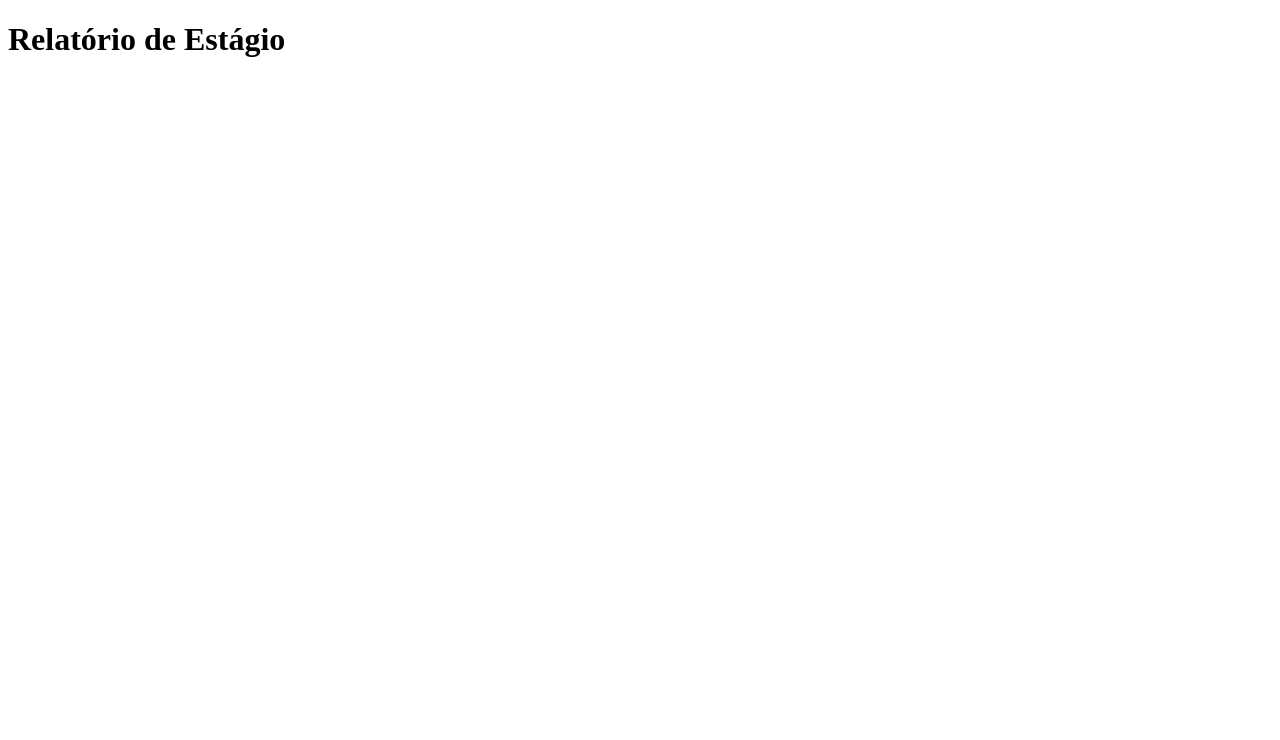
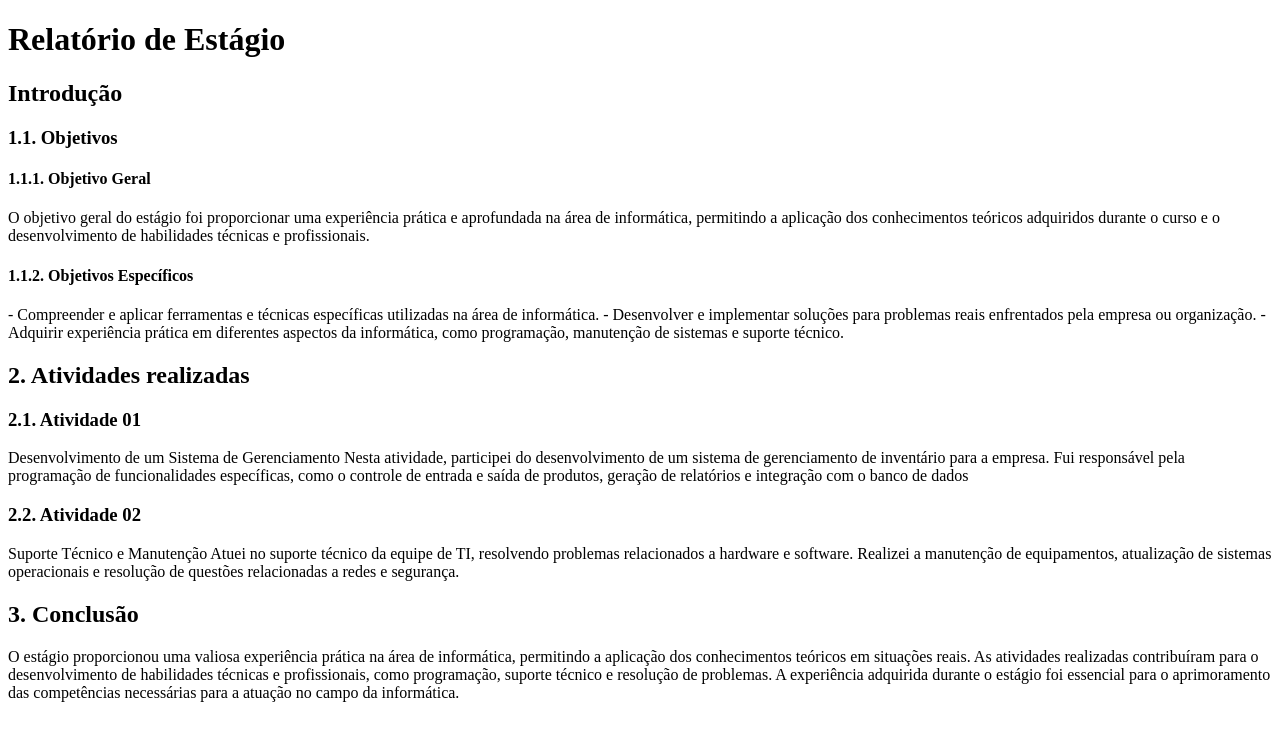
Before and after one commit to KaueLion/Elementos-de-texto, a plain HTML site: page estagio.html in a window 1280 px wide. Drawn offline with Linux system fonts and the light colour scheme.

Commit message:
mensagem de commit

```diff
--- a/estagio.html
+++ b/estagio.html
@@ -9,5 +9,41 @@
 
 <h1> Relatório de Estágio </h1>
 
+<h2>Introdução</h2>
+
+    <h3>1.1. Objetivos</h3>
+
+   <h4>1.1.1. Objetivo Geral</h4>
+    <p>
+        O objetivo geral do estágio foi proporcionar uma experiência prática e aprofundada na área de informática, permitindo a aplicação dos conhecimentos teóricos adquiridos durante o curso e o desenvolvimento de habilidades técnicas e profissionais.
+
+    </p>
+   <h4> 1.1.2. Objetivos Específicos</h4>
+    <p>
+        - Compreender e aplicar ferramentas e técnicas específicas utilizadas na área de informática.
+        - Desenvolver e implementar soluções para problemas reais enfrentados pela empresa ou organização.
+        - Adquirir experiência prática em diferentes aspectos da informática, como programação, manutenção de sistemas e suporte técnico.
+        </p>
+<h2>2. Atividades realizadas</h2>
+
+     <h3>2.1. Atividade 01 </h3>
+    <p>
+        Desenvolvimento de um Sistema de Gerenciamento
+        Nesta atividade, participei do desenvolvimento de um sistema de gerenciamento de inventário para a empresa. Fui responsável pela programação de funcionalidades específicas, como o controle de entrada e saída de produtos, geração de relatórios e integração com o banco de dados
+
+    </p>
+
+    <h3> 2.2. Atividade 02 </h3>
+    <p
+    >Suporte Técnico e Manutenção
+        Atuei no suporte técnico da equipe de TI, resolvendo problemas relacionados a hardware e software. Realizei a manutenção de equipamentos, atualização de sistemas operacionais e resolução de questões relacionadas a redes e segurança.
+
+    </p>
+
+<h2>3. Conclusão</h2>
+<p>O estágio proporcionou uma valiosa experiência prática na área de informática, permitindo a aplicação dos conhecimentos teóricos em situações reais. As atividades realizadas contribuíram para o desenvolvimento de habilidades técnicas e profissionais, como programação, suporte técnico e resolução de problemas. A experiência adquirida durante o estágio foi essencial para o aprimoramento das competências necessárias para a atuação no campo da informática.
+
+</p>
+
 </body>
 </html>
```
Also changed, not shown: aspiracoes.html (added, +22 -0 lines), experiencias.html (added, +20 -0 lines), index.html (+10 -2 lines).
